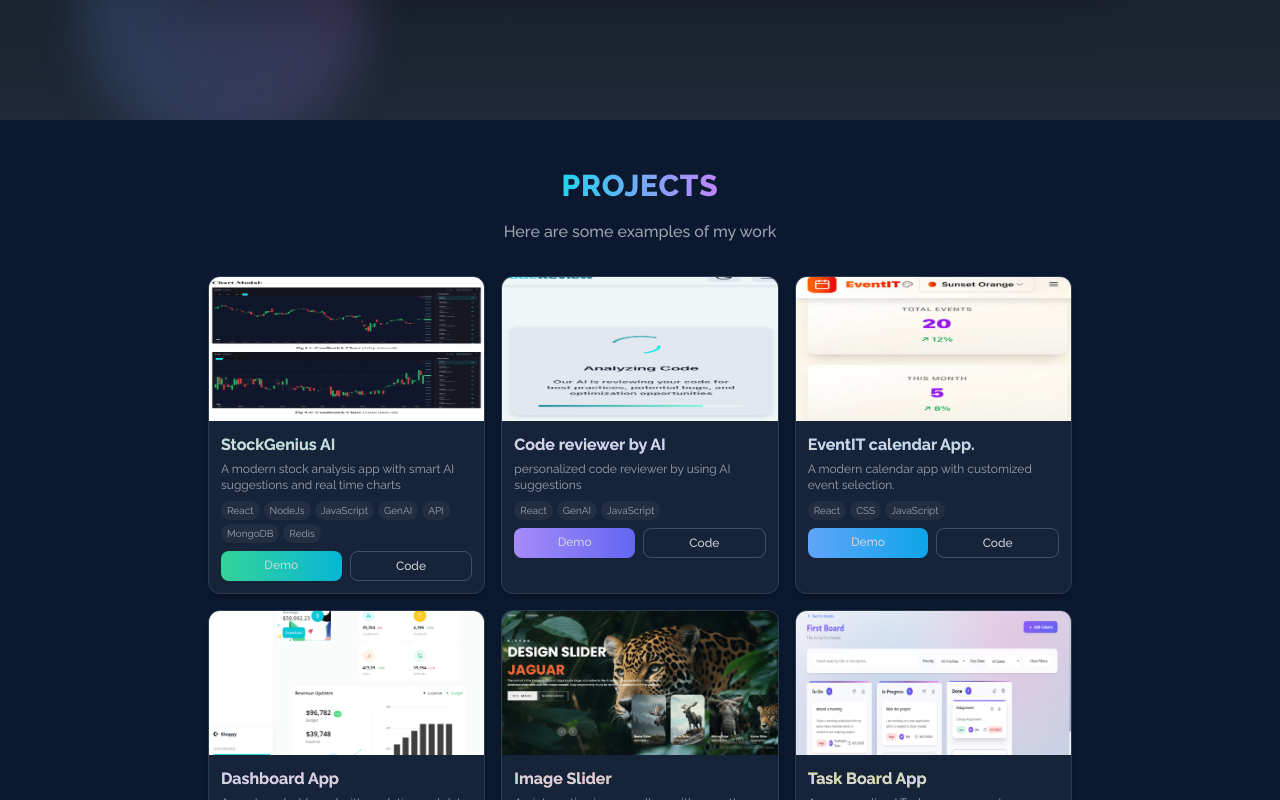
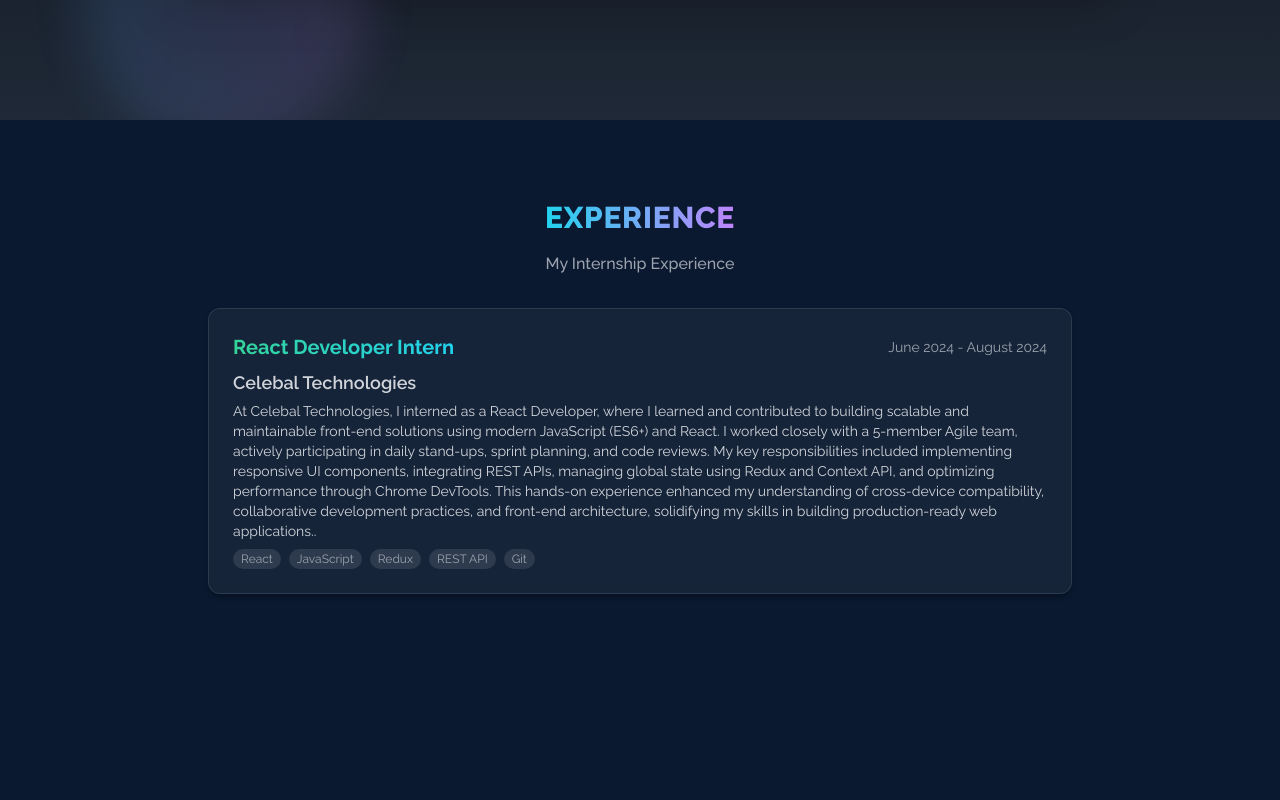
Before and after one commit to Kushagravyas/my-portfolio, a React (Create React App) app: page / in a window 1280 px wide. Shown: the part 1480-2280 px from the top of the page. Built offline with nearby package versions, Linux system fonts and the light colour scheme.

Commit message:
Internship added

```diff
--- a/src/App.js
+++ b/src/App.js
@@ -4,6 +4,7 @@ import Home from "./components/Home";
 import Projects from "./components/Projects";
 import SocialLinks from "./components/SocialLinks";
 import Technologies from "./components/Technologies";
+import Experience from "./components/Experience";
 import Contact from "./components/Contact";
 
 function App() {
@@ -12,6 +13,7 @@ function App() {
       <Navbar />
       <Home />
       <About />
+      <Experience/>
       <Projects />
       <Technologies/>
       <Contact/>
--- /dev/null
+++ b/src/components/Experience.jsx
@@ -0,0 +1,59 @@
+import React from "react";
+
+const experiences = [
+  {
+    id: 1,
+    role: "React Developer Intern",
+    company: "Celebal Technologies",
+    duration: "June 2024 - August 2024",
+    description: "At Celebal Technologies, I interned as a React Developer, where I learned and contributed to building scalable and maintainable front-end solutions using modern JavaScript (ES6+) and React. I worked closely with a 5-member Agile team, actively participating in daily stand-ups, sprint planning, and code reviews. My key responsibilities included implementing responsive UI components, integrating REST APIs, managing global state using Redux and Context API, and optimizing performance through Chrome DevTools. This hands-on experience enhanced my understanding of cross-device compatibility, collaborative development practices, and front-end architecture, solidifying my skills in building production-ready web applications..",
+    tech: ["React", "JavaScript", "Redux", "REST API", "Git"],
+  },
+
+];
+
+const Experience = () => (
+  <div
+    name="experience"
+    className="w-full min-h-screen py-16 bg-[#0a192f] text-gray-300" // Increased py-8 to py-16 for more vertical spacing
+  >
+    <div className="max-w-4xl mx-auto p-4 flex flex-col justify-center w-full">
+      {/* Section Title */}
+      <h2 className="text-2xl sm:text-3xl font-extrabold tracking-wide uppercase mb-4 w-fit mx-auto text-center bg-gradient-to-r from-cyan-400 to-purple-400 bg-clip-text text-transparent">
+        Experience
+      </h2>
+      <h4 className="text-base text-gray-400 mb-8 text-center font-medium">
+        My Internship Experience
+      </h4>
+      <div className="flex flex-col gap-8"> {/* Increased gap for more space between cards */}
+        {experiences.map(({ id, role, company, duration, description, tech }) => (
+          <div
+            key={id}
+            className="group bg-white/5 backdrop-blur-sm border border-white/10 rounded-xl p-6 shadow-md shadow-black/20 transition-all duration-500 hover:scale-105 hover:-translate-y-1 hover:border-opacity-50 hover:bg-white/10"
+          >
+            <div className="flex flex-col sm:flex-row sm:justify-between sm:items-center mb-2">
+              <span className="text-xl font-bold bg-gradient-to-r from-emerald-400 to-cyan-400 bg-clip-text text-transparent">
+                {role}
+              </span>
+              <span className="text-sm text-gray-400">{duration}</span>
+            </div>
+            <div className="text-lg font-semibold mb-1">{company}</div>
+            <div className="text-sm text-gray-300 mb-2">{description}</div>
+            <div className="flex flex-wrap gap-2">
+              {tech.map((item, idx) => (
+                <span
+                  key={idx}
+                  className="px-2 py-0.5 text-xs bg-white/10 rounded-full text-gray-400 group-hover:bg-white/20 group-hover:text-gray-200 transition-all duration-500"
+                >
+                  {item}
+                </span>
+              ))}
+            </div>
+          </div>
+        ))}
+      </div>
+    </div>
+  </div>
+);
+
+export default Experience;
--- a/src/components/Navbar.jsx
+++ b/src/components/Navbar.jsx
@@ -1,4 +1,4 @@
-"use client"
+
 
 import React, { useState } from "react"
 import { FaBars, FaTimes, FaGithub, FaLinkedin } from "react-icons/fa"
@@ -13,9 +13,10 @@ const Navbar = () => {
   const links = [
     { id: 1, link: "home" },
     { id: 2, link: "about" },
-    { id: 3, link: "portfolio" },
-    { id: 4, link: "experience" },
-    { id: 5, link: "contact" },
+     { id: 3, link: "experience" },
+    { id: 4, link: "Projects" },
+    { id: 5, link: "Technologies" },
+    { id: 6, link: "contact" },
   ]
 
   const socialLinks = [
```
